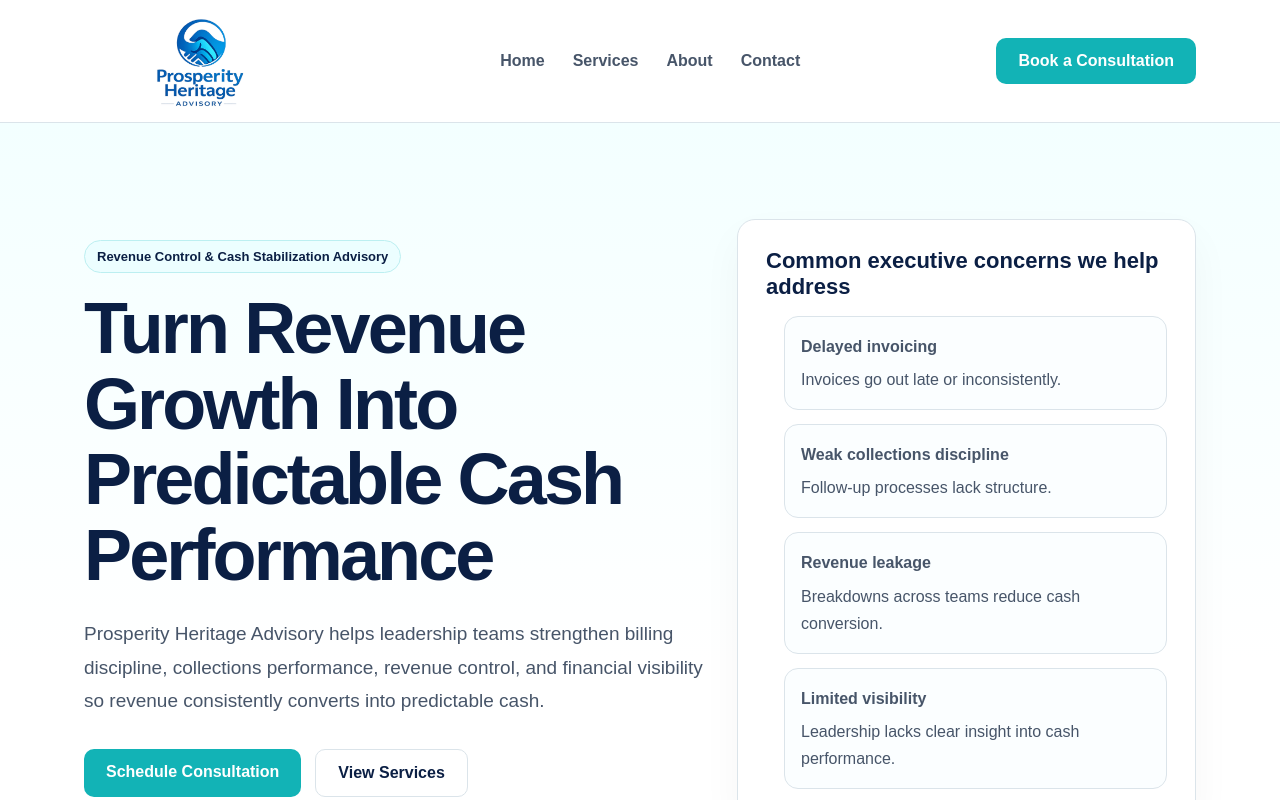
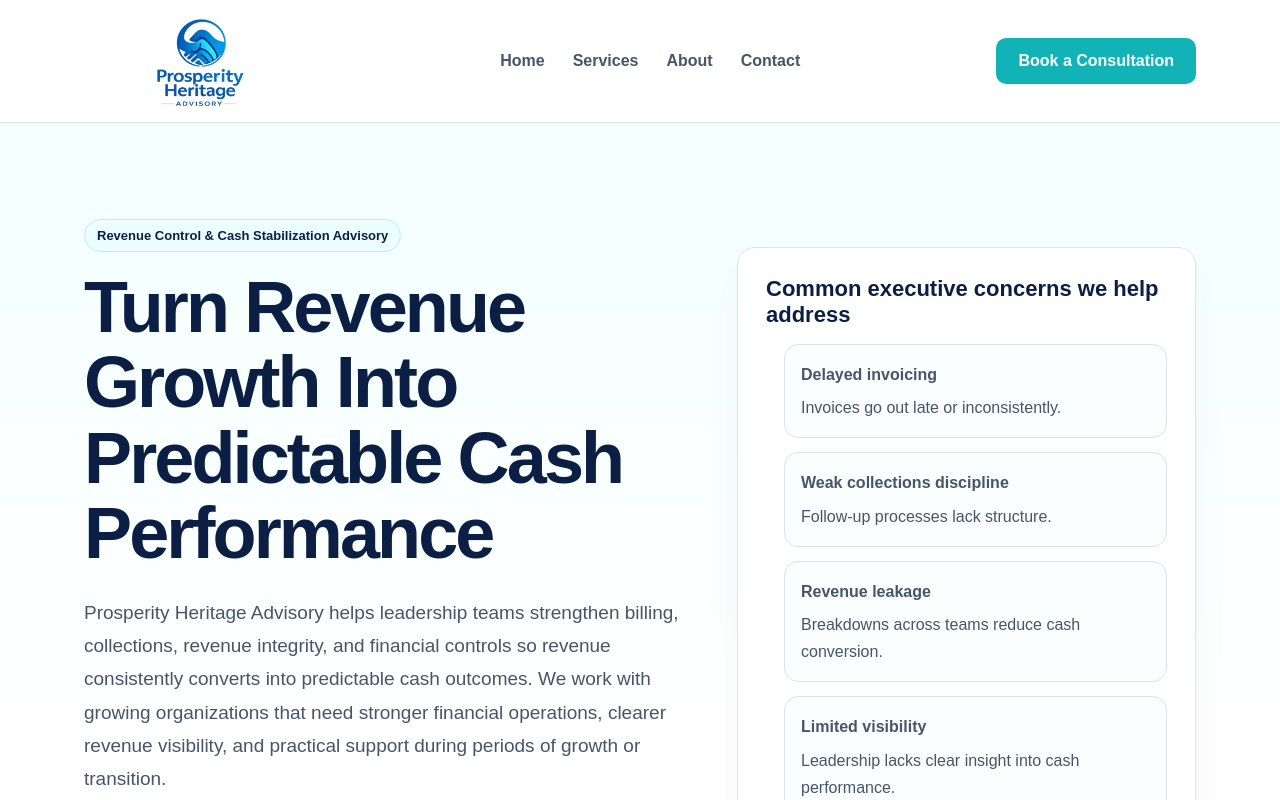
Before and after one commit to pjechete/prosperity-heritage-Advisory-Services, a Next.js app: page / in a window 1280 px wide. Shown: the top 800 px of the page. Built offline with nearby package versions, Linux system fonts and the light colour scheme.

Commit message:
Update page.tsx

```diff
--- a/src/app/page.tsx
+++ b/src/app/page.tsx
@@ -21,10 +21,8 @@ export default function HomePage() {
             </h1>
 
             <p>
-              Prosperity Heritage Advisory helps leadership teams strengthen
-              billing discipline, collections performance, revenue control,
-              and financial visibility so revenue consistently converts into
-              predictable cash.
+              Prosperity Heritage Advisory helps leadership teams strengthen billing, collections, revenue integrity, and financial controls so revenue consistently converts into predictable cash outcomes.
+              We work with growing organizations that need stronger financial operations, clearer revenue visibility, and practical support during periods of growth or transition.
             </p>
 
             <div className="button-row">
```
